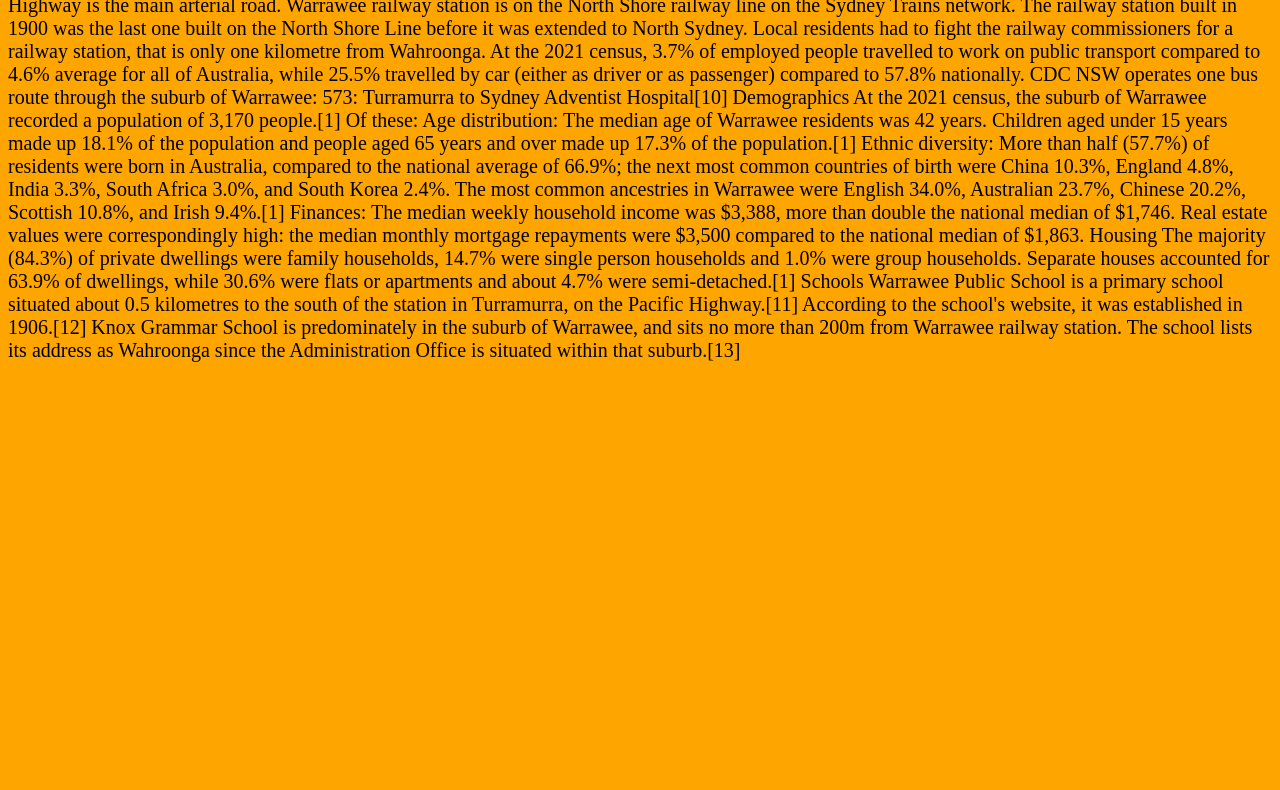
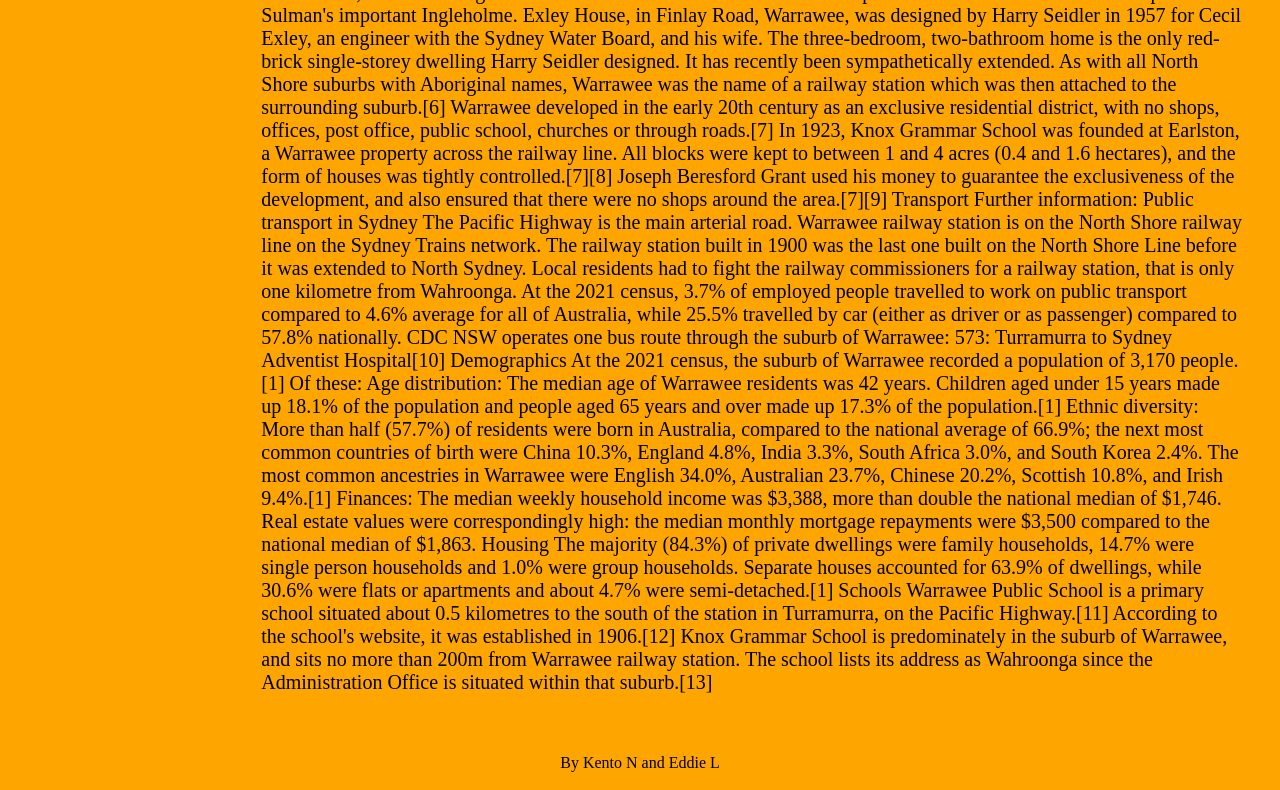
Before and after one commit to KingOfPopMJ1/KingOfPopMJ1.github.io, a website: page warrawee.html in a window 1280 px wide. Shown: the part 968-1758 px from the top of the page. Before the commit the page ends 1350 px from the top, so only its background shows below. Drawn offline with Linux system fonts and the light colour scheme.

Commit message:
modified warrawee

```diff
--- a/warrawee.html
+++ b/warrawee.html
@@ -8,20 +8,51 @@
     background-color: orange;
 }
 
+.flex-container {
+    display: flex;
+    background-color: orange;
+}
+
+.flex-container>div {
+    background-color: orange;
+    margin: 10px;
+    padding: 20px;
+    font-size: 30px;
+}
+
+.menu ul {
+    list-style-type: none;
+    margin: 0;
+    padding: 0;
+}
+
+.footer {
+    background-color: orange;
+    text-align: center;
+    padding: 10px;
+}
+
 h1 {
     color: rgb(255, 255, 255);
     text-align: center;
 }
 
 p {
-      font-family: 'Times New Roman', Times, serif;
+    font-family: 'Didot LP', 'Times New Roman', Times, serif;
     font-size: 20px;
 }
   </style>
 </head>
 
 <body>
-  <img src="KNT_Logo.png" alt="KNT Logo">
+  <div class="flex-container">
+
+    <div><img src="KNT_Logo.png" alt="KNT Logo"></div>
+    <div>the header image goes here</div>
+
+  </div>
+  <div class="flex-container">
+      <div class="menu">
       <ul>
         <li><a href="index.html">Home</a></li>
         <li><a href="denistone.html">Denistone</a></li>
@@ -29,6 +60,9 @@
         <li><a href="leightonfield.html">Leightonfield</a></li>
         <li><a href="Parramatta.html">Parramatta</a></li>
       </ul>
+    </div>
+    <div class="body">
+
        <h1>Warrawee</h1>
   <p>Warrawee is a suburb on the Upper North Shore of Sydney in the state of New South Wales, Australia. Warrawee is
     located 17 kilometres north-west of the Sydney Central Business District, in the local government area of
@@ -111,10 +145,14 @@
 
     Knox Grammar School is predominately in the suburb of Warrawee, and sits no more than 200m from Warrawee railway
     station. The school lists its address as Wahroonga since the Administration Office is situated within that
-    suburb.[13]
+    suburb.[13]</p>
 
-  </p>
 
+    </div>
+  </div>
+  <div class="footer">
+        <div>By Kento N and Eddie L</div>
+  </div>
 </body>
 
 </html>
```
Also changed, not shown: denistone.html (+2 -2 lines). Lines whose indentation alone changed are shown as unchanged.
